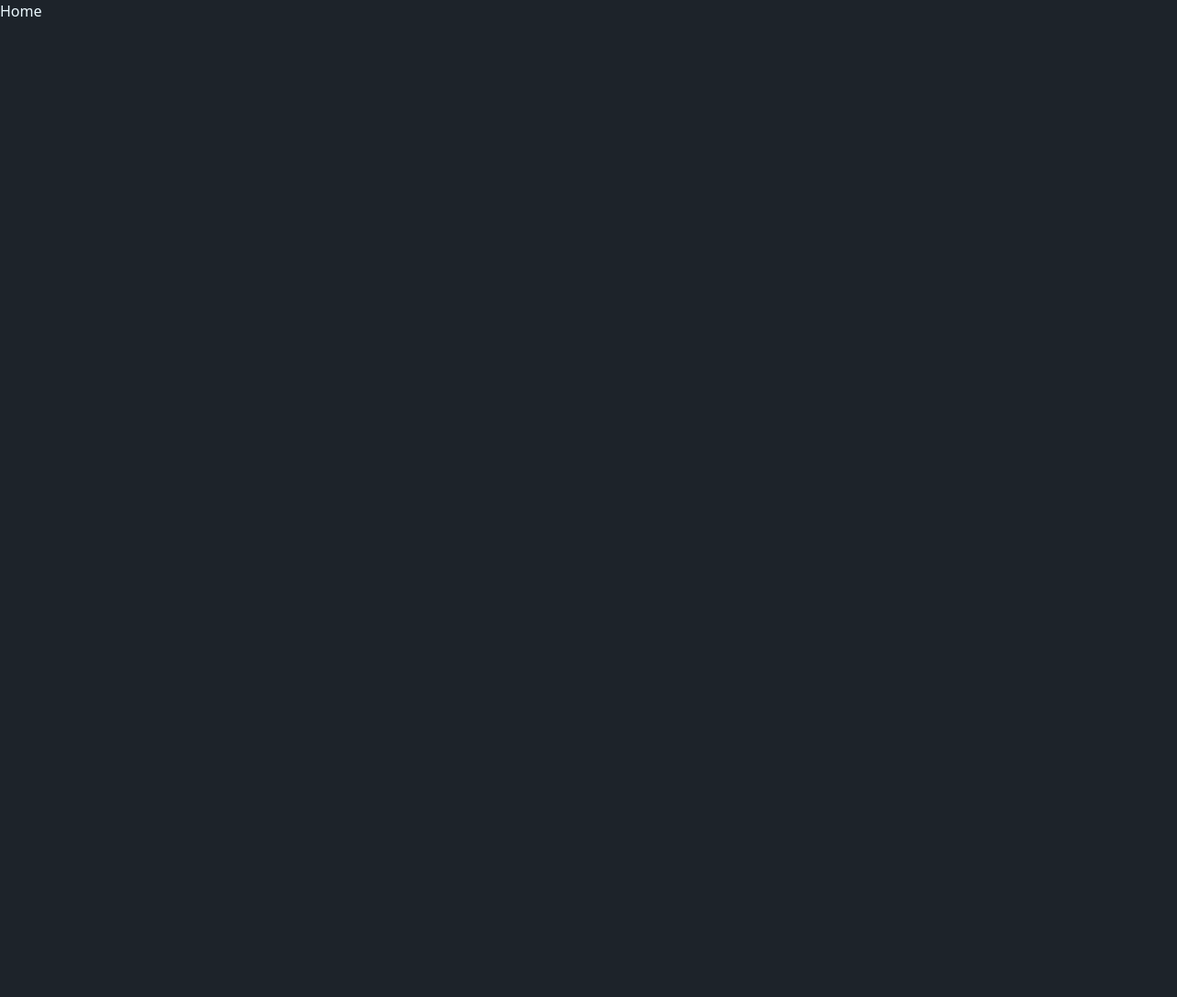
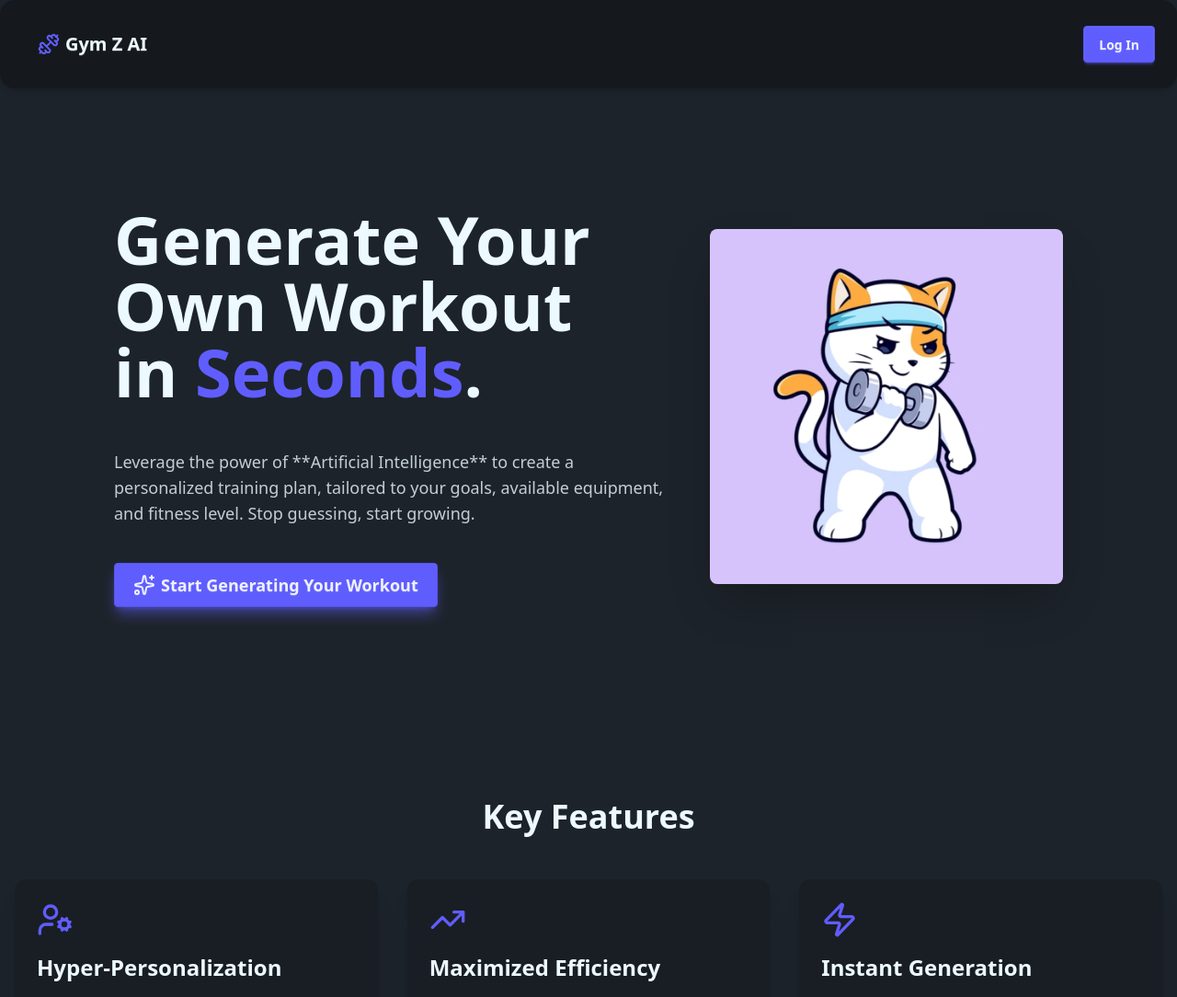
Before and after one commit to basiagaoskar/ai-workout-generator, a React (Vite) app in the folder frontend/: page / in a window 1280 px wide. Shown: the top 1084 px of the page at 92% size. Before the commit the page ends 800 px from the top, so only its background shows below. Built offline with nearby package versions, Linux system fonts and the light colour scheme.

Commit message:
feat(frontend): add home page

```diff
--- a/frontend/src/pages/Home/Home.jsx
+++ b/frontend/src/pages/Home/Home.jsx
@@ -1,7 +1,117 @@
 import React from "react";
+import { Link } from "react-router-dom";
+import { Sparkles, Dumbbell, UserCog, TrendingUp, Zap, Clock, Send, CheckCircle } from "lucide-react";
 
 const Home = () => {
-	return <div>Home</div>;
+	return (
+		<div className="min-h-screen bg-base-100 text-base-content">
+			<header className="container mx-auto px-4 py-4 sticky top-0 z-50 bg-base-300 shadow-md rounded-2xl">
+				<nav className="navbar flex justify-between ">
+					<Link to="/" className="btn btn-ghost text-xl font-bold">
+						<Dumbbell className="h-6 w-6 text-primary" /> Gym Z AI
+					</Link>
+					<Link to="/auth/login" className="btn btn-primary">
+						Log In
+					</Link>
+				</nav>
+			</header>
+
+			<main className="container mx-auto px-4">
+				<section className="hero py-16 lg:py-28">
+					<div className="hero-content flex-col lg:flex-row-reverse gap-10">
+						<img
+							src="/cat.png"
+							className="max-w-sm rounded-lg shadow-2xl w-full lg:w-1/2 hidden lg:block"
+							alt="Cat working out with a dumbbell"
+						/>
+						<div className="lg:w-1/2">
+							<h1 className="text-5xl lg:text-7xl font-extrabold mb-6 text-balance mt-10 lg:mt-0">
+								Generate Your Own Workout in <span className="text-primary">Seconds</span>.
+							</h1>
+							<p className="py-6 text-lg opacity-80">
+								Leverage the power of **Artificial Intelligence** to create a personalized training plan, tailored to your goals, available
+								equipment, and fitness level. Stop guessing, start growing.
+							</p>
+							<Link to="/generate-workout" className="btn btn-primary btn-lg mt-4 shadow-lg shadow-primary/50">
+								<Sparkles className="h-6 w-6" /> Start Generating Your Workout
+							</Link>
+						</div>
+					</div>
+				</section>
+
+				<section className="py-20">
+					<h2 className="text-4xl font-bold text-center mb-12">Key Features</h2>
+					<div className="grid grid-cols-1 md:grid-cols-3 gap-8">
+						<div className="card bg-base-200 p-6 shadow-xl rounded-xl transition duration-300 hover:shadow-2xl hover:scale-[1.03]">
+							<UserCog className="h-10 w-10 text-primary mb-4" />
+							<h3 className="text-2xl font-semibold mb-3">Hyper-Personalization</h3>
+							<p className="opacity-80">
+								AI adjusts to your body, experience, and goals, ensuring every set and rep counts towards your success. Say goodbye to
+								generic plans.
+							</p>
+						</div>
+
+						<div className="card bg-base-200 p-6 shadow-xl rounded-xl transition duration-300 hover:shadow-2xl hover:scale-[1.03]">
+							<TrendingUp className="h-10 w-10 text-primary mb-4" />
+							<h3 className="text-2xl font-semibold mb-3">Maximized Efficiency</h3>
+							<p className="opacity-80">
+								Our algorithms focus on progressive overload and optimal exercise selection, meaning less time wasted and faster, more
+								sustainable results.
+							</p>
+						</div>
+
+						<div className="card bg-base-200 p-6 shadow-xl rounded-xl transition duration-300 hover:shadow-2xl hover:scale-[1.03]">
+							<Zap className="h-10 w-10 text-primary mb-4" />
+							<h3 className="text-2xl font-semibold mb-3">Instant Generation</h3>
+							<p className="opacity-80">
+								Get a complete, professionally structured workout plan in less than 60 seconds. Perfect for busy schedules and spontaneous
+								gym visits.
+							</p>
+						</div>
+					</div>
+				</section>
+
+				<section className="py-16 lg:py-32">
+					<h2 className="text-4xl font-bold text-center mb-12">How It Works</h2>
+					<div className="steps steps-vertical lg:steps-horizontal w-full">
+						<div className="step step-primary">
+							<div className="flex flex-col items-center text-center p-4">
+								<Clock className="h-8 w-8 mb-2" />
+								<p className="font-semibold">Define Your Parameters</p>
+								<p className="text-sm opacity-70 mt-1">
+									Tell the AI your goal (e.g., gain muscle, lose fat), available time, and equipment.
+								</p>
+							</div>
+						</div>
+						<div className="step step-primary">
+							<div className="flex flex-col items-center text-center p-4">
+								<Send className="h-8 w-8 mb-2" />
+								<p className="font-semibold">AI Calculation</p>
+								<p className="text-sm opacity-70 mt-1">
+									Our generative model processes hundreds of data points to build your optimized routine.
+								</p>
+							</div>
+						</div>
+						<div className="step step-primary">
+							<div className="flex flex-col items-center text-center p-4">
+								<CheckCircle className="h-8 w-8 mb-2" />
+								<p className="font-semibold">Start Training</p>
+								<p className="text-sm opacity-70 mt-1">
+									Receive your complete, structured workout plan instantly and begin your fitness journey.
+								</p>
+							</div>
+						</div>
+					</div>
+				</section>
+			</main>
+
+			<footer className="footer footer-center p-4 bg-base-200 text-base-content mt-12">
+				<aside>
+					<p>Copyright © 2025 - All rights reserved by Gym Z AI</p>
+				</aside>
+			</footer>
+		</div>
+	);
 };
 
 export default Home;
```
